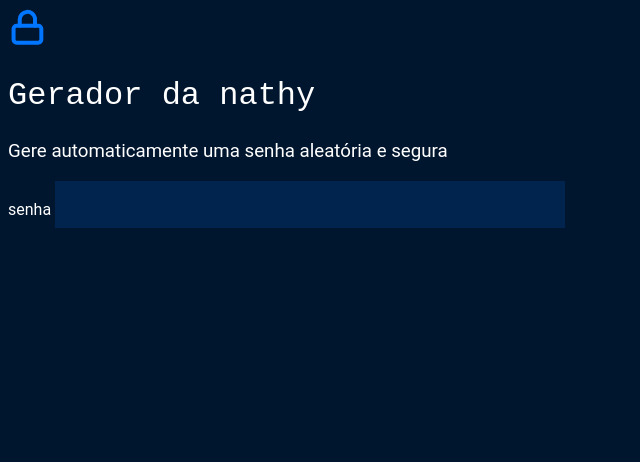
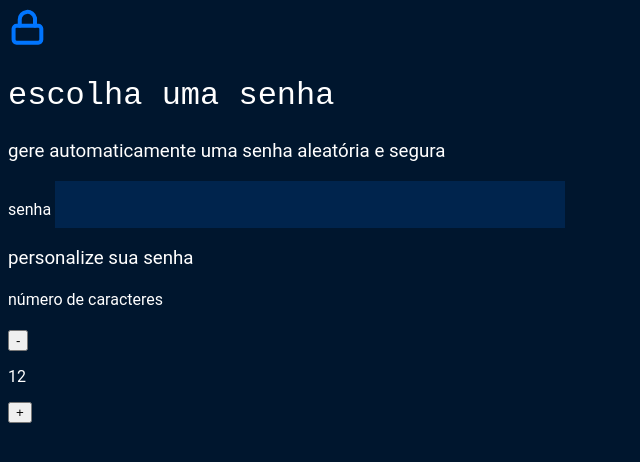
Before and after one commit to nathaly3245/geradordesenhas22-04, a plain HTML site: page gerador de senhas/index.html in a window 1280 px wide. Shown: the whole page, without its empty margins (0-640 px from the left). Drawn offline with Linux system fonts and the light colour scheme; a web font is replaced by a local one.

Commit message:
index.html

```diff
--- a/gerador de senhas/index.html
+++ b/gerador de senhas/index.html
@@ -3,26 +3,47 @@
 <head>
     <meta charset="UTF-8">
     <meta http-equiv="X-UA-Compatible" content="IE=edge">
+    <meta name="viewport" content="width=device-width, initial-scale=1.0">
     <link rel="preconnect" href="https://fonts.googleapis.com">
 <link rel="preconnect" href="https://fonts.gstatic.com" crossorigin>
 <link href="https://fonts.googleapis.com/css2?family=Jersey+25&display=swap" rel="stylesheet">
     <link rel="stylesheet" href="style.css">
-    <title>Gerador de senhas</title>
+    <title>gerador de senhas</title>
 </head>
 <body>
 
-<section class="conteudo">
-    <div class="conteudo_titulo">
+   <section>
+
+    <div>
         <img src="unlock.svg" alt="gerador de senhas">
-        <h2 class="titulo_principal">Gerador da nathy</h2>
-        <h3 class="titulo_secundario">Gere automaticamente uma senha aleatória e segura</h3>
+        <h2 class="titulo_principal">escolha uma senha</h2>
+        <h3 class="titulo_secundario">gere automaticamente uma senha aleatória e segura</h3>
     </div>
-    <div>
 
-        <label for="senha">senha</label>
-        <input name="senha" type="text" id="campo-senha">
-    </div>
-</section>
+     <div>
+         <label for="senha">senha</label>
+         <input name="senha" type="text" id="campo-senha">
+     </div>
+
+    </section>
+
+<div>
+         <h3>personalize sua senha</h3>
+   <div class="parametro-coluna__senha">
+        <div class="parametro-senha"></div>
+            <h4 class="parametro-senha__titulo">número de caracteres</h4>
+             <div class="parametro-senha-botoes">
+                <button class="parametro-senha__botao">-</button>
+                <p class="parametro-senha__texto">12</p>
+                <button class="parametro-senha__botao">+</button>
+             </div>
+   </div>
+
+</div>
+
+
+
+
 
 
 
```
